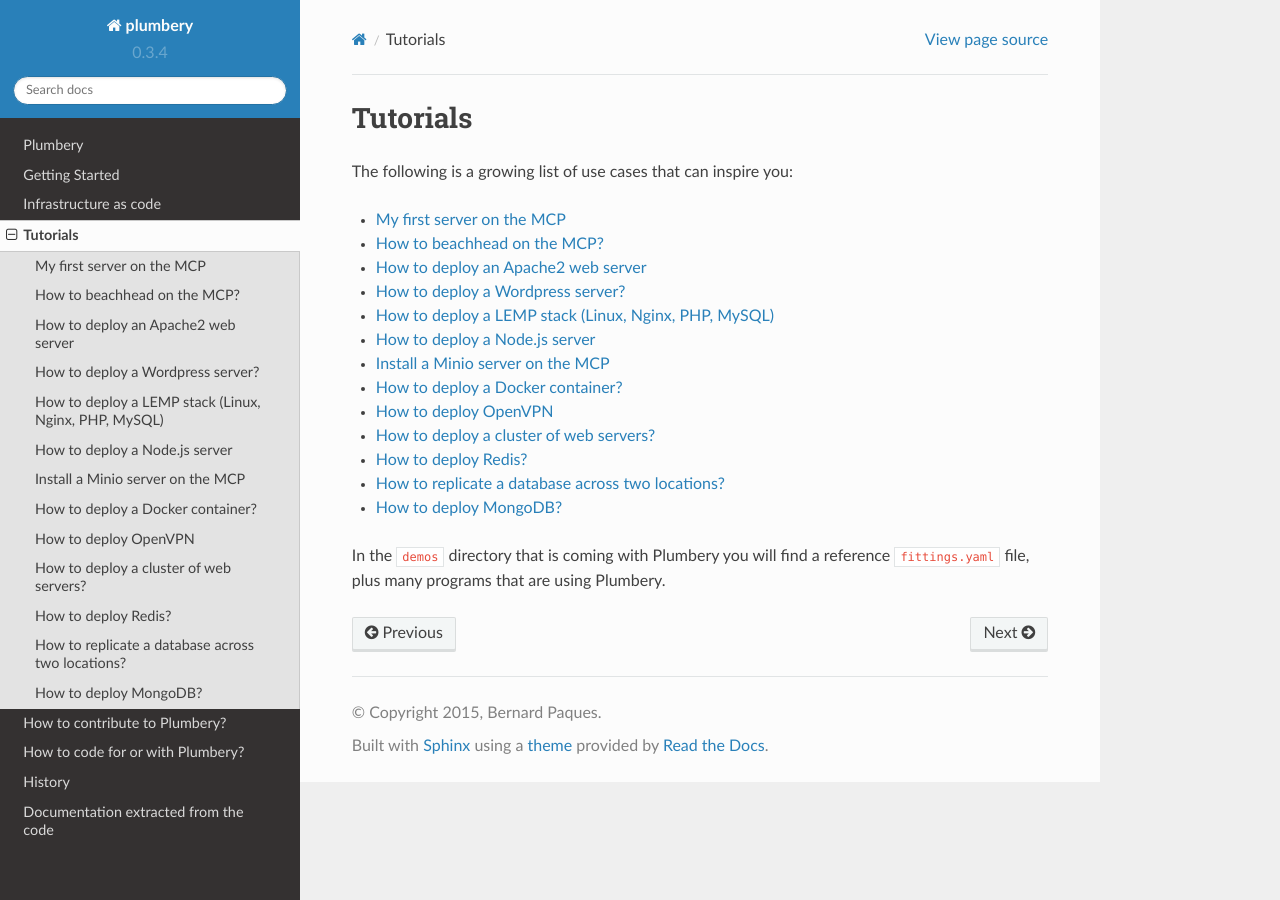
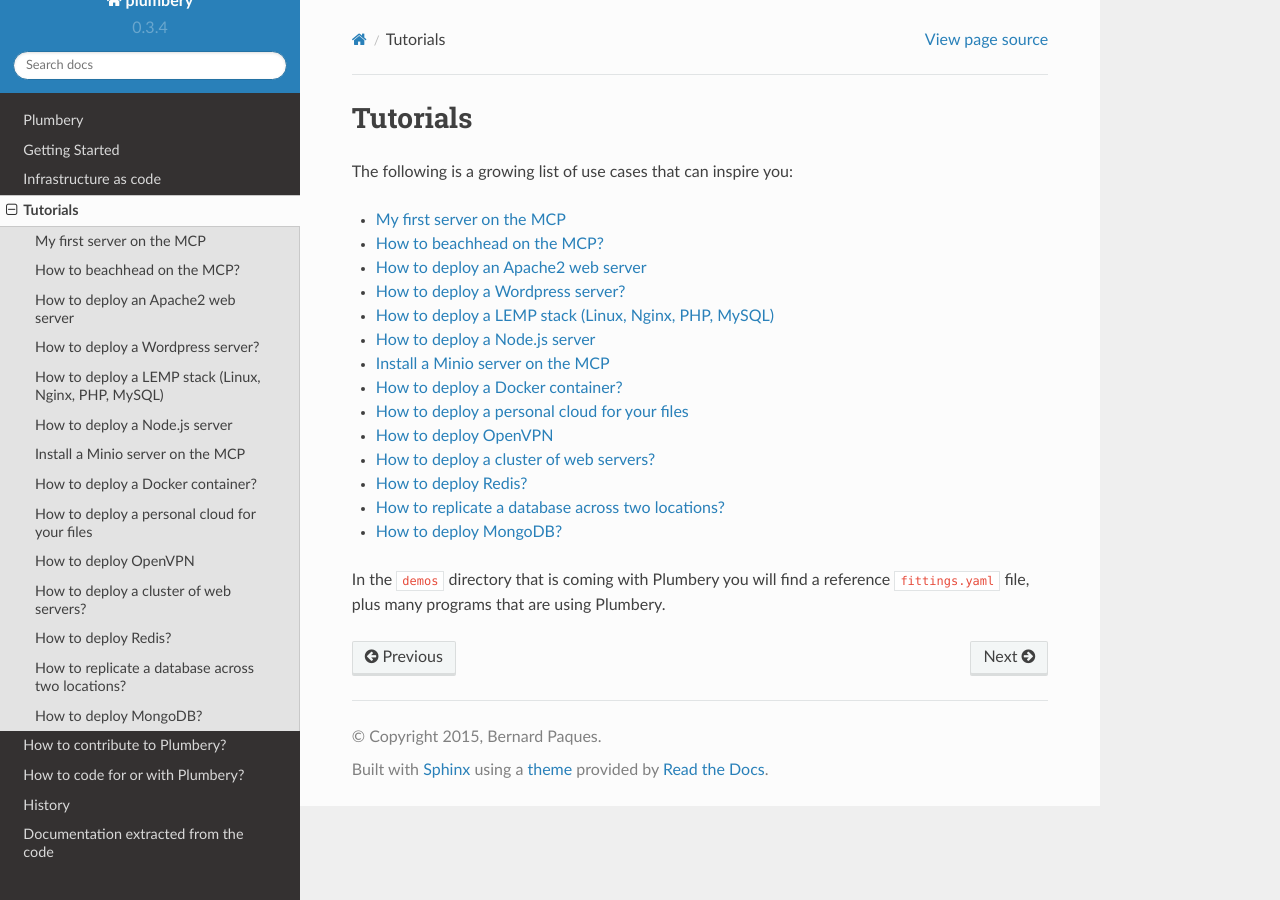
Before and after one commit to NTTLimitedRD/plumbery, a Sphinx documentation site: the page built from docs/tutorials.rst, in a window 1280 px wide. Built offline with Sphinx 7.4.7 and the Read the Docs theme 2.0.0, drawn with Linux system fonts in a browser that asks for light colours; some of the changed lines change nothing that is shown.

Commit message:
add tutorial: owncloud standalone server

```diff
--- /dev/null
+++ b/docs/tutorial.owncloud.rst
@@ -0,0 +1,67 @@
+=============================================
+How to deploy a personal cloud for your files
+=============================================
+
+OwnCloud is a web application that can store and serve content from a
+centralized location, much like Dropbox. The difference is that ownCloud
+allows you to host the serving software on your own machines, taking the
+trust issues out of putting your personal data someone else's server.
+
+Requirements for this use case
+------------------------------
+
+* Add a Network Domain
+* Add an Ethernet network
+* Deploy a Ubuntu server
+* Monitor this server
+* Assign a public IPv4 address
+* Add address translation to ensure end-to-end IP connectivity
+* Add firewall rule to accept TCP traffic on port 22 (ssh) and 80 (web)
+* Install owncloud
+
+Fittings plan
+-------------
+
+Copy the text below and put it in a text file named ``fittings.yaml``:
+
+.. literalinclude:: ../demos/owncloud.yaml
+   :language: yaml
+   :linenos:
+
+
+Deployment commands
+-------------------
+
+.. sourcecode:: bash
+
+    $ python -m plumbery fittings.yaml build
+    $ python -m plumbery fittings.yaml start
+    $ python -m plumbery fittings.yaml rub
+
+These commands will build fittings as per the provided plan, start the server
+and bootstrap it.
+
+You can find the public address assigned to the web server like this:
+
+.. sourcecode:: bash
+
+    $ python -m plumbery fittings.yaml ping
+
+
+Follow-up commands
+------------------
+
+Open a browser window and paste the public address reported by plumbery.
+You should receive a welcome HTML page in return. The exciting stuff is to
+synchronize your workstation with a mobile phone via the same owncloud instance.
+
+Destruction commands
+--------------------
+
+The more servers you have, the more costly it is. Would you like to stop the
+invoice?
+
+.. sourcecode:: bash
+
+    $ python -m plumbery fittings.yaml stop
+    $ python -m plumbery fittings.yaml destroy
--- a/docs/tutorials.rst
+++ b/docs/tutorials.rst
@@ -15,6 +15,7 @@ The following is a growing list of use cases that can inspire you:
    tutorial.nodejs
    tutorial.minio
    tutorial.docker
+   tutorial.owncloud
    tutorial.openvpn
    tutorial.apache2.cluster
    tutorial.redis.cluster
```
Also changed, not shown: 1 other file.
